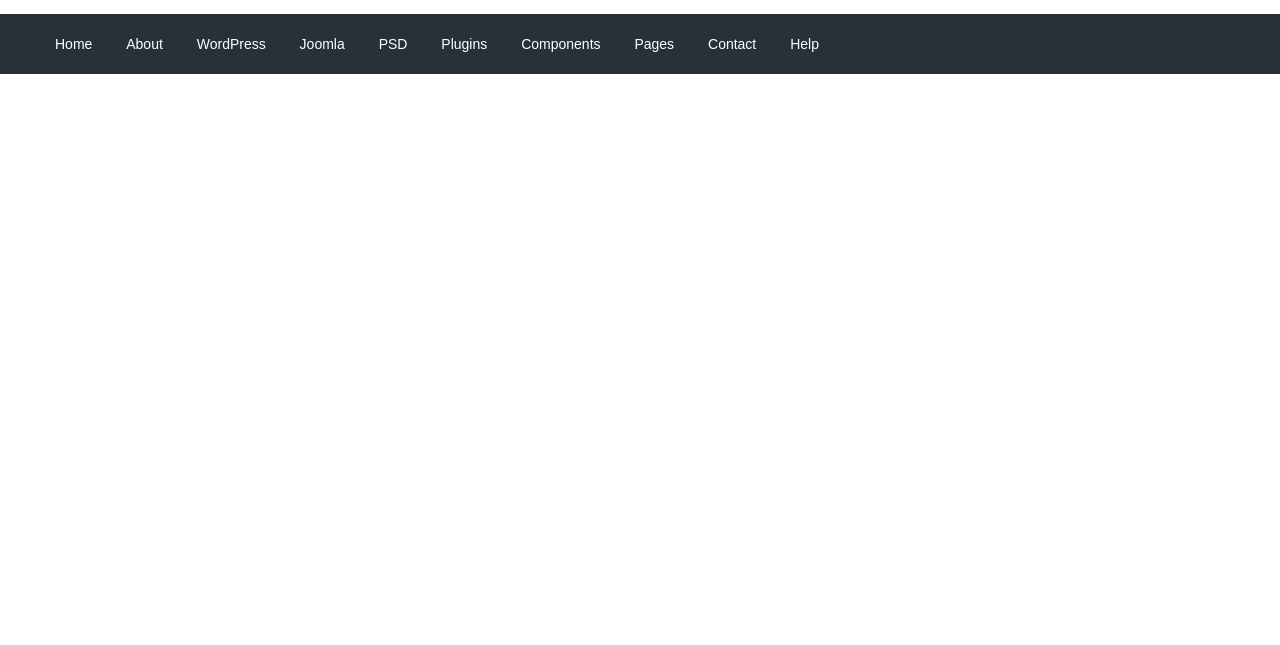
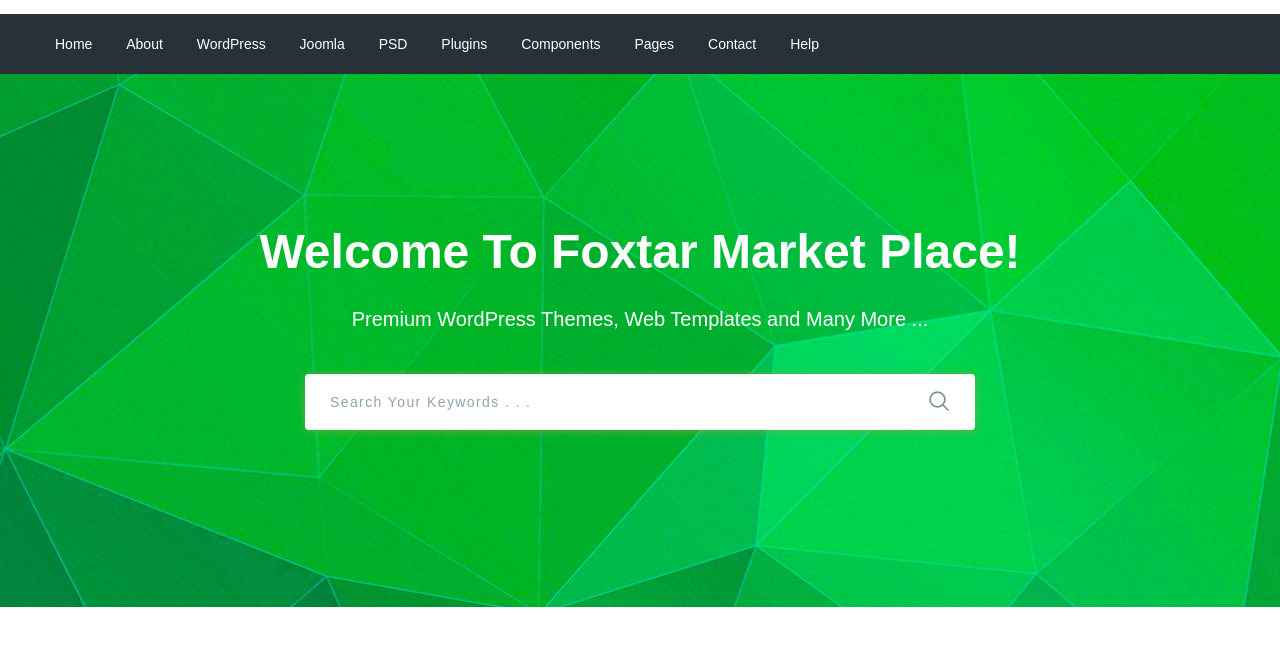
Before and after one commit to Vitalii-Plechak/Moderno, a website: page app/index.html in a window 1280 px wide. Shown: the part 77-722 px from the top of the page. Drawn offline with nearby package versions, Linux system fonts and the light colour scheme; files that its build step writes are made by us from their sources.

Commit message:
add search block

```diff
--- a/app/index.html
+++ b/app/index.html
@@ -94,6 +94,26 @@
 
   </header>
 
+  <section class="search"  style="background-image: url(../images/search-bg.jpg);">
+    <div class="container">
+      <div class="search__inner">
+        <div class="search__inner-title">
+          Welcome To Foxtar Market Place!
+        </div>
+        <div class="search__inner-text">
+          Premium WordPress Themes, Web Templates and Many More ...
+        </div>
+        <div class="search__inner-form">
+          <form>
+            <input type="text" placeholder="Search Your Keywords . . ." required>
+            <button type="submit">
+              <img src="images/icons/search.png" alt="">
+            </button>
+          </form>
+        </div>
+      </div>
+    </div>
+  </section>
 
 
 
--- a/app/scss/style.scss
+++ b/app/scss/style.scss
@@ -68,3 +68,58 @@
     color: #fff;
   }
 }
+
+.search{
+  background-repeat: no-repeat;
+  background-size: cover;
+  background-position: center;
+  min-height: 533px;
+}
+.search__inner{
+  padding: 150px 0 100px;
+  color: #fff;
+  text-align: center;
+  &-title{
+    font-size: 48px;
+    line-height: initial;
+    padding-bottom: 25px;
+    font-weight: 700;
+  }
+  &-text{
+    font-size: 20px;
+    line-height: 30px;
+    margin-bottom: 40px;
+  }
+  &-form{
+    max-width: 670px;
+    margin: 0 auto;
+    position: relative;
+    input{
+      display: block;
+      width: 100%;
+      box-shadow: 0px 1px 10px 0px rgba(124, 178, 64, 0.75);
+      border-radius: 4px;
+      height: 56px;
+      border: none;
+      outline: none;
+      padding-left: 25px;
+      padding-right: 60px;
+      letter-spacing: 0.1em;
+      line-height: 30px;
+      &:focus{
+        border: 1px solid $green;
+      }
+      &::placeholder{
+        color: #90a4ae;
+      }
+    }
+    button{
+      position: absolute;
+      border: none;
+      background-color: transparent;
+      right: 20px;
+      top: 16px;
+      cursor: pointer;
+    }
+  }
+}
```
Also changed, not shown: app/images/icons/search.png (added), app/images/search-bg.jpg (added).
